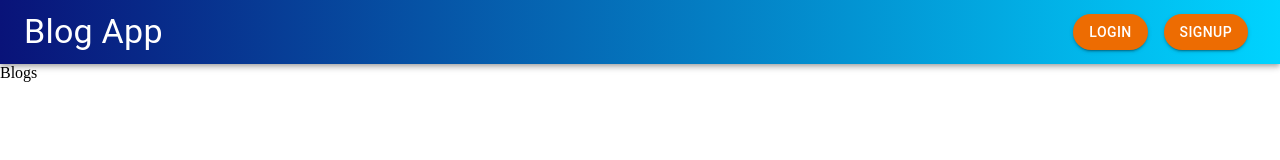
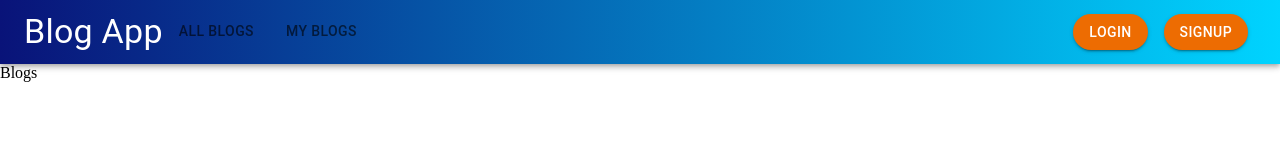
Before and after one commit to madhumithavenu/blog_react_frontend, a React (Create React App) app: page /blogs in a window 1280 px wide. Shown: the top 160 px of the page. Built offline with nearby package versions, Linux system fonts and the light colour scheme.

Commit message:
Adding label

```diff
--- a/src/components/Header.jsx
+++ b/src/components/Header.jsx
@@ -1,4 +1,4 @@
-import { AppBar, Box, Button, Toolbar, Typography } from '@mui/material'
+import { AppBar, Box, Button, Tab, Tabs, Toolbar, Typography } from '@mui/material'
 import React from 'react'
 
 function Header() {
@@ -6,6 +6,12 @@ function Header() {
     <AppBar position='sticky' sx={{ background: 'linear-gradient(90deg, rgba(2,0,36,1) 0%, rgba(9,19,121,1) 0%, rgba(0,212,255,1) 100%)' }}>
       <Toolbar>
         <Typography variant='h4'>Blog App</Typography>
+        <Box display={'flex'}>
+          <Tabs>
+            <Tab label="All Blogs"/>
+            <Tab label="My Blogs"/>
+          </Tabs>
+        </Box>
         <Box display={'flex'} marginLeft={'auto'}>
           <Button variant='contained' sx={{margin:1, borderRadius:10}} color='warning'>Login</Button>
           <Button variant='contained' sx={{margin:1, borderRadius:10}} color='warning'>Signup</Button>
```
